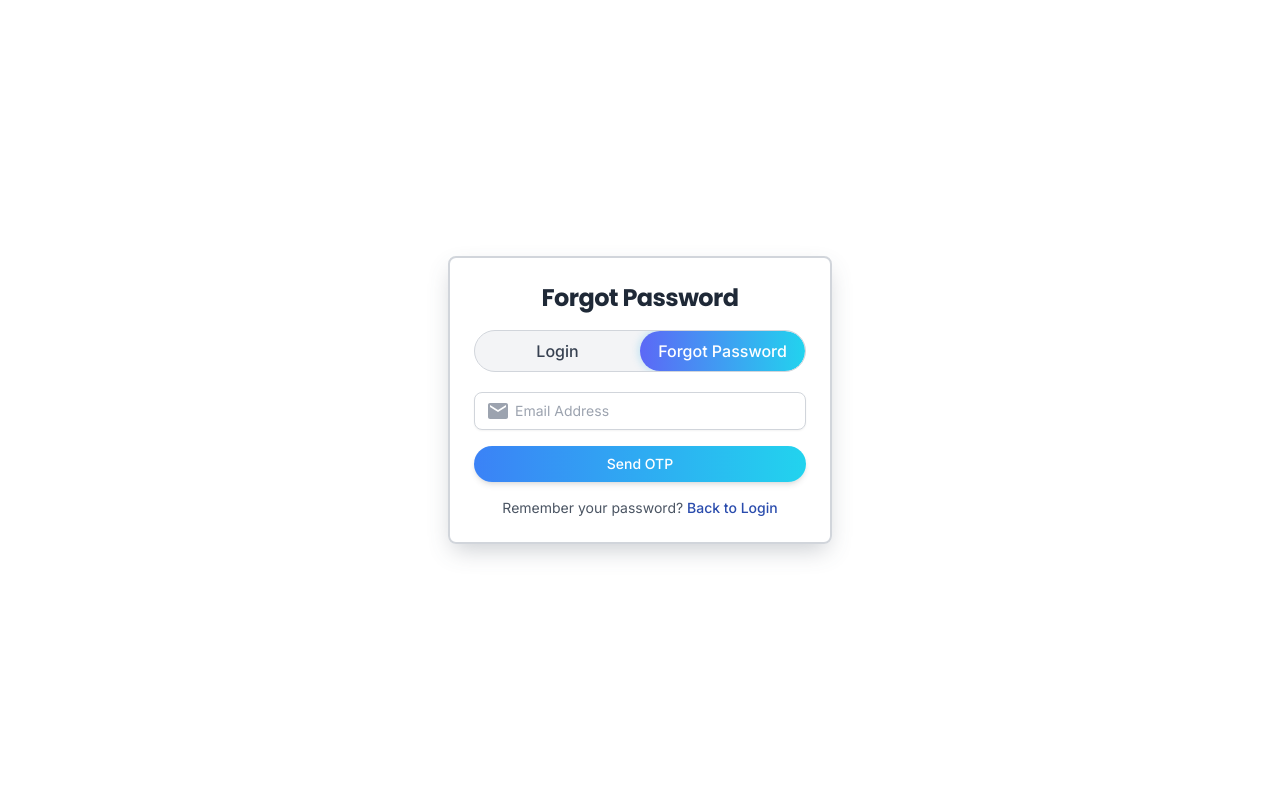
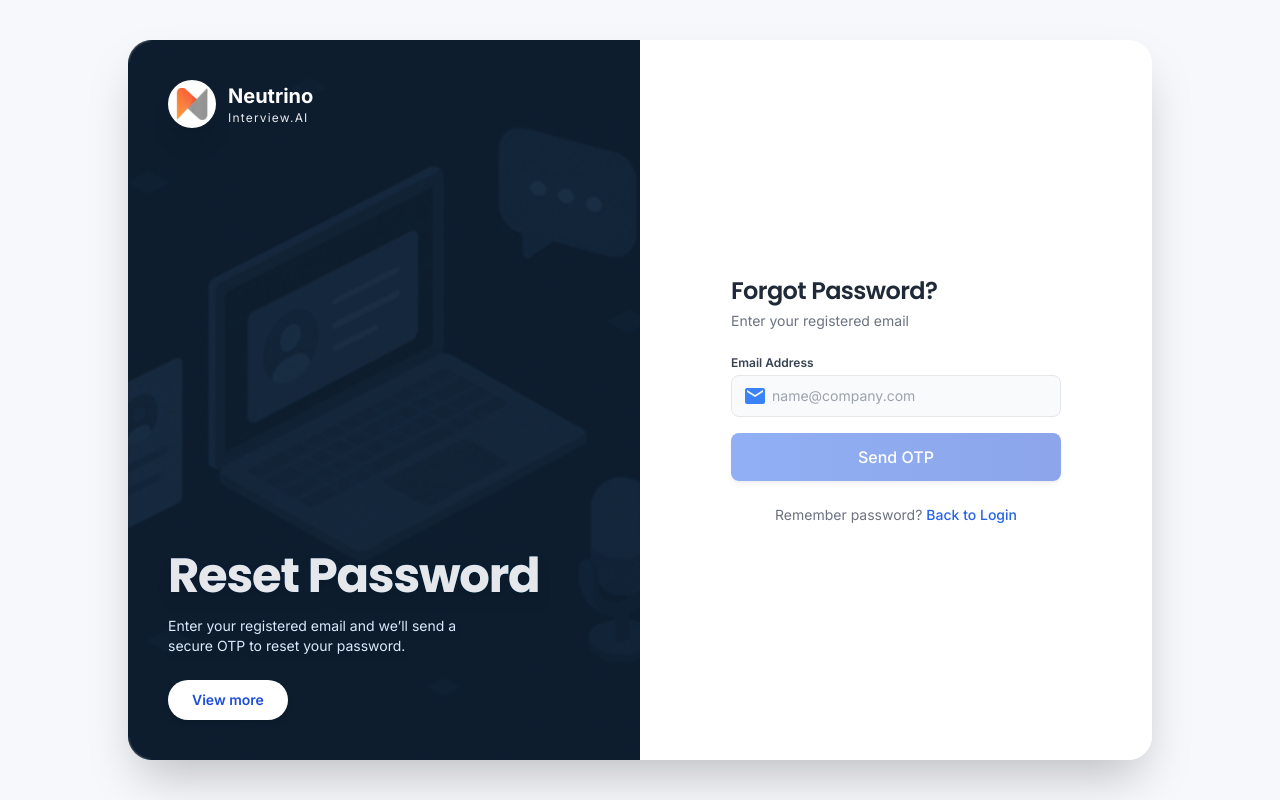
Before and after one commit to gaurav-palve/AI-Interview-Assistant-System, a React (Vite) app in the folder frontend/: page /forgot-password in a window 1280 px wide. Built offline with nearby package versions, Linux system fonts and the light colour scheme; no server answers.

Commit message:
update the visalization

```diff
--- a/frontend/src/pages/ForgotPassword.jsx
+++ b/frontend/src/pages/ForgotPassword.jsx
@@ -1,138 +1,149 @@
-import { useEffect, useState } from 'react';
-import { useNavigate, Link } from 'react-router-dom';
-import { Email as EmailIcon } from '@mui/icons-material';
-import authService from '../services/authService';
+import { useState, useEffect } from "react";
+import { useNavigate, Link } from "react-router-dom";
+import { Email as EmailIcon } from "@mui/icons-material";
+import authService from "../services/authService";
+import Nts_logo from "../assets/Nts_logo/NTSLOGO.png";
+import LoginBg from "../assets/login_bg.png"; // SAME BACKGROUND AS LOGIN
 
 export default function ForgotPassword() {
-  const [email, setEmail] = useState('');
+  const [email, setEmail] = useState("");
   const [status, setStatus] = useState(null);
   const [showSuccess, setShowSuccess] = useState(false);
   const navigate = useNavigate();
 
   useEffect(() => {
-    let timerDismiss;
-    let timerNavigate;
     if (showSuccess) {
-      // auto-dismiss success after 6 seconds
-      timerDismiss = setTimeout(() => setShowSuccess(false), 6000);
-      // auto-navigate to reset page after 2.5 seconds
-      if (email) {
-        timerNavigate = setTimeout(() => navigate('/reset-password', { state: { email } }), 2500);
-      }
+      const timer = setTimeout(() => {
+        navigate("/reset-password", { state: { email } });
+      }, 2000);
+      return () => clearTimeout(timer);
     }
-    return () => {
-      clearTimeout(timerDismiss);
-      clearTimeout(timerNavigate);
-    };
   }, [showSuccess, email, navigate]);
 
   const handleSubmit = async (e) => {
     e.preventDefault();
-    setStatus('sending');
+    setStatus("sending");
+
     try {
       await authService.forgotPassword(email);
-      setStatus('sent');
+      setStatus("sent");
       setShowSuccess(true);
     } catch (err) {
-      setStatus(err?.detail || 'An error occurred while sending OTP');
+      setStatus(err?.detail || "An error occurred while sending OTP");
       setShowSuccess(false);
     }
   };
 
   return (
-    <div className="h-screen w-full grid place-items-center py-12 px-4 sm:px-6 lg:px-8 page-transition">
-      <div className="max-w-sm w-full bg-white/90 backdrop-blur-sm border-2 border-gray-300 rounded-lg shadow-[0_10px_25px_-5px_rgba(75,85,99,0.3)] p-6">
-        <h2 className="text-center text-2xl font-bold mb-4 text-gray-800 animate-fadeIn">Forgot Password</h2>
+    <div className="w-full h-screen bg-[#f7f8fc] flex items-center justify-center">
 
-        {/* Tab Navigation */}
-        <div className="tab-nav mb-5 bg-gray-100 border border-gray-300">
-          <Link to="/login" className="tab-item tab-item-inactive text-gray-700 hover:text-gray-900 animate-slideInLeft" style={{ animationDelay: '0.1s' }}>
-            Login
-          </Link>
-          <Link to="/forgot-password" className="tab-item tab-item-active animate-slideInRight" style={{ animationDelay: '0.2s' }}>
-            Forgot Password
-          </Link>
+      {/* MAIN WRAPPER (Same as Login) */}
+      <div className="w-[95%] max-w-5xl h-[90vh] bg-white shadow-2xl rounded-2xl overflow-hidden grid grid-cols-1 lg:grid-cols-2">
+
+        {/* LEFT PANEL — MATCH LOGIN */}
+        <div
+          className="hidden lg:flex flex-col justify-between p-10 text-white relative"
+          style={{
+            backgroundImage: `url(${LoginBg})`,
+            backgroundSize: "cover",
+            backgroundPosition: "center",
+          }}
+        >
+          {/* Dark overlay */}
+          <div className="absolute inset-0 bg-black/30 backdrop-blur-[1px]" />
+
+          {/* Logo */}
+          <div className="relative z-10 flex items-center gap-3">
+            <div className="w-12 h-12 bg-white rounded-full flex items-center justify-center shadow-xl p-2">
+              <img
+                src={Nts_logo}
+                alt="NTS Logo"
+                className="h-8 w-8 object-contain rounded-sm"
+              />
+            </div>
+            <div>
+              <div className="text-xl font-bold">Neutrino</div>
+              <div className="text-xs tracking-widest opacity-90">Interview.AI</div>
+            </div>
+          </div>
+
+          {/* Heading */}
+          <div className="relative z-10 mt-10">
+            <h1 className="text-4xl lg:text-5xl font-extrabold drop-shadow-lg text-gray-200">
+              Reset Password
+            </h1>
+            <p className="mt-4 text-blue-100 text-sm max-w-xs drop-shadow-md">
+              Enter your registered email and we’ll send a secure OTP to reset your password.
+            </p>
+
+            <button className="mt-6 px-6 py-2.5 bg-white text-blue-700 text-sm font-semibold rounded-full hover:bg-gray-100 transition shadow-md">
+              View more
+            </button>
+          </div>
         </div>
 
-        {status && status !== 'sending' && !showSuccess && (
-          <div className="bg-red-50 border-l-4 border-red-500 p-4 mb-4 rounded-r-md">
-            <p className="text-sm text-red-700">{String(status)}</p>
-          </div>
-        )}
+        {/* RIGHT FORM PANEL */}
+        <div className="flex items-center justify-center p-10 bg-white">
+          <div className="w-full" style={{ maxWidth: "330px" }}>
 
-        <form className="space-y-4" onSubmit={handleSubmit}>
-          <div className="relative">
-            <div className="absolute inset-y-0 left-0 pl-3 flex items-center pointer-events-none">
-              <EmailIcon className="h-5 w-5 text-gray-400" />
-            </div>
-            <input
-              id="email-address"
-              name="email"
-              type="email"
-              autoComplete="email"
-              required
-              value={email}
-              onChange={(e) => setEmail(e.target.value)}
-              className="form-input bg-white border-gray-300 text-gray-800 animate-slideIn pl-10 w-full"
-              style={{ animationDelay: '0.3s' }}
-              placeholder="Email Address"
-            />
-          </div>
+            <h2 className="text-2xl font-semibold text-gray-800 mb-1">
+              Forgot Password?
+            </h2>
+            <p className="text-sm text-gray-500 mb-6">Enter your registered email</p>
 
-          <div>
-            <button
-              type="submit"
-              disabled={status === 'sending'}
-              className="btn w-full py-2 animate-slideIn bg-gradient-to-r from-blue-500 to-cyan-400 text-white rounded-full hover:from-blue-600 hover:to-cyan-500 shadow-md"
-              style={{ animationDelay: '0.4s' }}
-            >
-              {status === 'sending' ? (
-                <svg className="animate-spin h-5 w-5 text-white mx-auto" xmlns="http://www.w3.org/2000/svg" fill="none" viewBox="0 0 24 24">
-                  <circle className="opacity-25" cx="12" cy="12" r="10" stroke="currentColor" strokeWidth="4"></circle>
-                  <path className="opacity-75" fill="currentColor" d="M4 12a8 8 0 018-8V0C5.373 0 0 5.373 0 12h4zm2 5.291A7.962 7.962 0 014 12H0c0 3.042 1.135 5.824 3 7.938l3-2.647z"></path>
-                </svg>
-              ) : (
-                "Send OTP"
-              )}
-            </button>
-          </div>
+            {/* Error */}
+            {status && !showSuccess && status !== "sending" && (
+              <div className="mb-4 p-3 bg-red-50 border border-red-200 rounded-lg text-xs text-red-700">
+                {status}
+              </div>
+            )}
 
-          {showSuccess && (
-            <div className="p-3 bg-green-50 border border-green-200 text-green-800 rounded animate-fadeIn">
-              <div className="flex flex-col gap-2">
-                <div>
-                  <strong>OTP sent successfully</strong>
-                  <div className="text-sm">An OTP was sent to <span className="font-medium">{email}</span>. Check your inbox (or spam).</div>
-                </div>
-                <div className="flex justify-end gap-2 mt-2">
-                  <button
-                    type="button"
-                    className="px-3 py-1 bg-white border border-gray-300 rounded text-sm"
-                    onClick={() => setShowSuccess(false)}
-                  >
-                    Dismiss
-                  </button>
-                  <button
-                    type="button"
-                    className="px-3 py-1 bg-gradient-to-r from-blue-500 to-cyan-400 text-white rounded text-sm hover:from-blue-600 hover:to-cyan-500 shadow-sm"
-                    onClick={() => navigate('/reset-password', { state: { email } })}
-                  >
-                    Go to Reset
-                  </button>
+            {/* Success */}
+            {showSuccess && (
+              <div className="mb-4 p-3 bg-green-50 border border-green-200 rounded-lg text-sm text-green-700 text-center">
+                <div className="font-semibold">OTP Sent!</div>
+                <p className="text-xs mt-1">Redirecting...</p>
+              </div>
+            )}
+
+            {/* FORM */}
+            <form onSubmit={handleSubmit} className="space-y-4">
+              <div>
+                <label className="block text-xs font-semibold text-gray-700 mb-1">
+                  Email Address
+                </label>
+                <div className="relative">
+                  <EmailIcon className="absolute left-3 top-1/2 -translate-y-1/2 text-blue-500 h-4 w-4" />
+                  <input
+                    type="email"
+                    value={email}
+                    onChange={(e) => setEmail(e.target.value)}
+                    required
+                    placeholder="name@company.com"
+                    className="w-full pl-10 pr-3 py-2.5 bg-gray-50 border border-gray-200 rounded-lg text-sm focus:ring-2 focus:ring-blue-400/40 outline-none"
+                  />
                 </div>
               </div>
-            </div>
-          )}
 
-          <div className="text-center animate-fadeIn" style={{ animationDelay: '0.5s' }}>
-            <p className="text-sm text-gray-600">
-              Remember your password?{' '}
-              <Link to="/login" className="font-medium text-primary-600 hover:text-primary-700 hover:underline">
+              <button
+                type="submit"
+                disabled={status === "sending" || !email}
+                className="w-full py-3 bg-gradient-to-r from-blue-600 to-blue-700 text-white rounded-lg font-medium shadow-md hover:shadow-lg transition disabled:opacity-50"
+              >
+                {status === "sending" ? "Sending OTP..." : "Send OTP"}
+              </button>
+            </form>
+
+            {/* BACK TO LOGIN */}
+            <div className="text-center mt-6 text-sm">
+              <span className="text-gray-500">Remember password?</span>
+              <Link to="/login" className="text-blue-600 ml-1 font-medium">
                 Back to Login
               </Link>
-            </p>
+            </div>
+
           </div>
-        </form>
+        </div>
       </div>
     </div>
   );
```
Also changed, not shown: frontend/src/components/JobPostings/JobPostingStatistics.jsx (+120 -50 lines).
